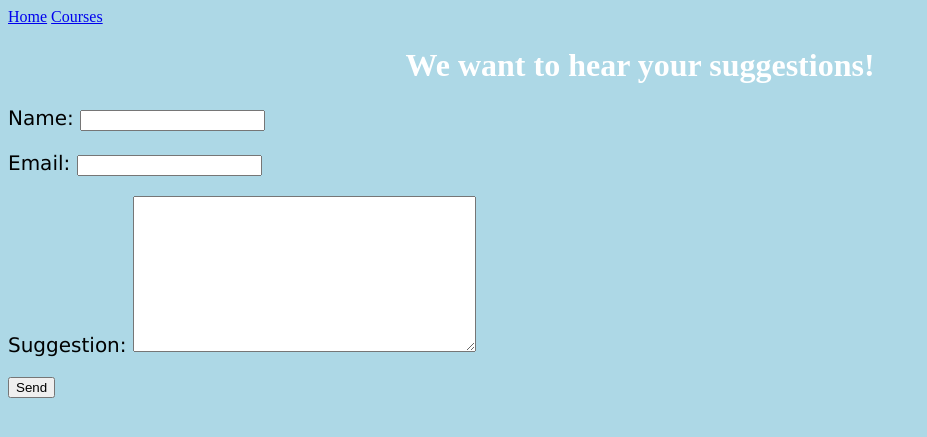
After one commit to jeremy886/DjangoBasics, a Django app: page /suggestion/ in a window 1280 px wide. The commit adds this page. Shown: the top 437 px of the page, without its empty margins (0-927 px from the left). Run offline with Django 3.2, Linux system fonts and the light colour scheme.

Commit message:
Add email settings. Add SuggestionForm, SuggestionFormView, url. Add message block to "layout.html" and add "suggestion_form.html" Add directory "suggestions"

```diff
--- /dev/null
+++ b/learners_cafe/forms.py
@@ -0,0 +1,7 @@
+from django import forms
+
+
+class SuggestionForm(forms.Form):
+    name = forms.CharField()
+    email = forms.EmailField()
+    suggestion = forms.CharField(widget=forms.Textarea)
--- a/learners_cafe/settings.py
+++ b/learners_cafe/settings.py
@@ -121,3 +121,6 @@ USE_TZ = True
 
 STATIC_URL = '/static/'
 STATICFILES_DIRS = (os.path.join(BASE_DIR, "assets"),)
+
+EMAIL_BACKEND = 'django.core.mail.backends.filebased.EmailBackend'
+EMAIL_FILE_PATH = os.path.join(BASE_DIR, "suggestions")
--- a/learners_cafe/urls.py
+++ b/learners_cafe/urls.py
@@ -16,12 +16,13 @@ Including another URLconf
 from django.contrib import admin
 from django.urls import path, include
 from django.contrib.staticfiles.urls import staticfiles_urlpatterns
-from .views import HelloView, HomeView
+from .views import HelloView, HomeView, SuggestionFormView
 
 urlpatterns = [
     path("admin/", admin.site.urls),
     path("hello/", HelloView.as_view(), name="hello"),
     path("", HomeView.as_view(), name="home"),
+    path("suggestion/", SuggestionFormView.as_view(), name="suggestion"),
     path("courses/", include("courses.urls")),
 ]
 
--- a/learners_cafe/views.py
+++ b/learners_cafe/views.py
@@ -1,6 +1,10 @@
 from django.views import View
-from django.views.generic import TemplateView
+from django.views.generic import TemplateView, FormView
 from django.http import HttpResponse
+from django.core.mail import send_mail
+from django.contrib import messages
+
+from . import forms
 
 
 class HelloView(View):
@@ -10,3 +14,20 @@ class HelloView(View):
 
 class HomeView(TemplateView):
     template_name = "home.html"
+
+
+class SuggestionFormView(FormView):
+    form_class = forms.SuggestionForm
+    template_name = "suggestion_form.html"
+    success_url = "/suggestion"
+
+    def form_valid(self, form):
+        msg = form.cleaned_data
+        send_mail(
+            f"Suggestion from {msg['name']}",
+            f"{msg['suggestion']}",
+            f"{msg['name']} <{msg['email']}>",
+            ["jeremy@learners.cafe"],
+        )
+        messages.success(self.request, "Thank you for your suggestion!")
+        return super().form_valid(form)
--- a/templates/layout.html
+++ b/templates/layout.html
@@ -13,6 +13,15 @@
         <a href="{% url "courses:list" %}">Courses</a>
     </nav>
     <div>
+        {% if messages %}
+        <ul class="messages">
+            {% for message in messages %}
+            <li{% if message.tags %} class="{{ message.tags }}"{% endif %}>{{ message }}</li>
+            {% endfor %}
+        </ul>
+        {% endif %}
+    </div>
+    <div>
     {% block content %}{% endblock %}
     </div>
 </body>
--- /dev/null
+++ b/templates/suggestion_form.html
@@ -0,0 +1,11 @@
+{% extends "layout.html" %}
+
+{% block title %}New Ideas{% endblock %}
+
+{% block content %}
+<h1>We want to hear your suggestions!</h1>
+<form method="post">{% csrf_token %}
+    {{ form.as_p }}
+    <input type="submit" value="Send" />
+</form>
+{% endblock %}
```
Also changed, not shown: 3 other files.
